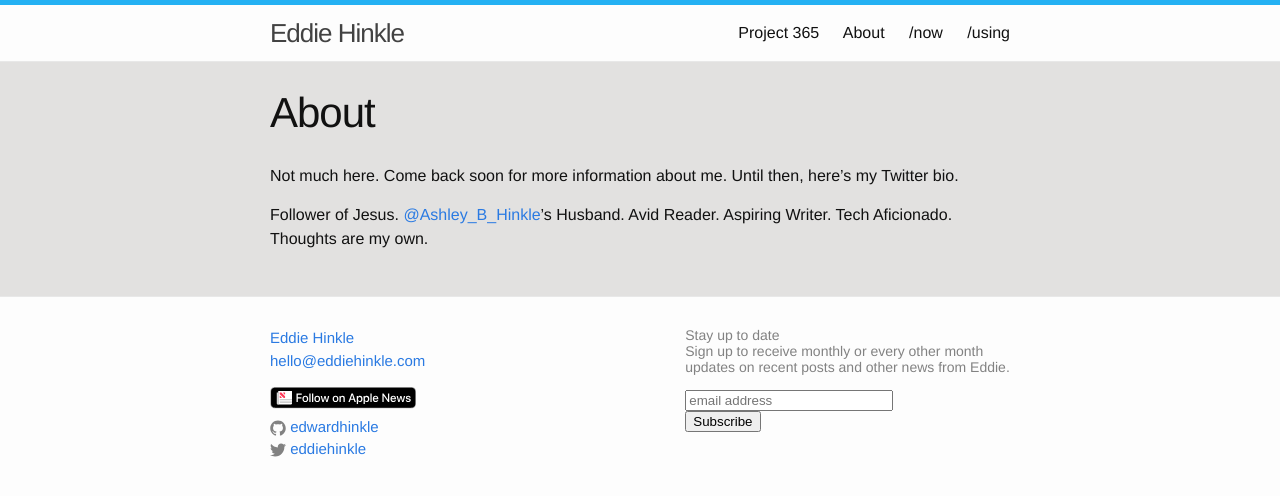
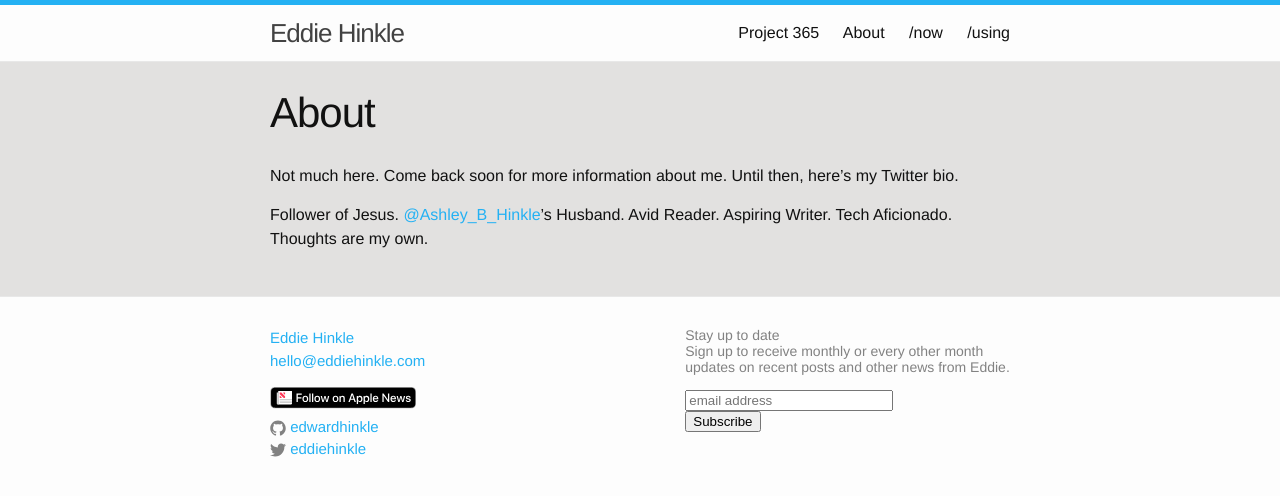
Before and after one commit to EdwardHinkle/eddie-personal, a Jekyll site: the page built from _source/about.md, in a window 1280 px wide. Shown: the top 496 px of the page. Built offline with Jekyll 4.4.1, drawn with Linux system fonts in a browser that asks for light colours; nearby versions of some CDN libraries; comment, search, counter and statistics services are not loaded.

Commit message:
Update link colors to primary blue

```diff
--- a/_source/_sass/_layout.scss
+++ b/_source/_sass/_layout.scss
@@ -423,3 +423,11 @@ blockquote {
 .book-post-link {
     margin-top: 40px;
 }
+
+a, a:visited {
+    color: $primary-color;
+
+    &:active, &:hover {
+        color: darken($primary-color, 15%);
+    }
+}
```
